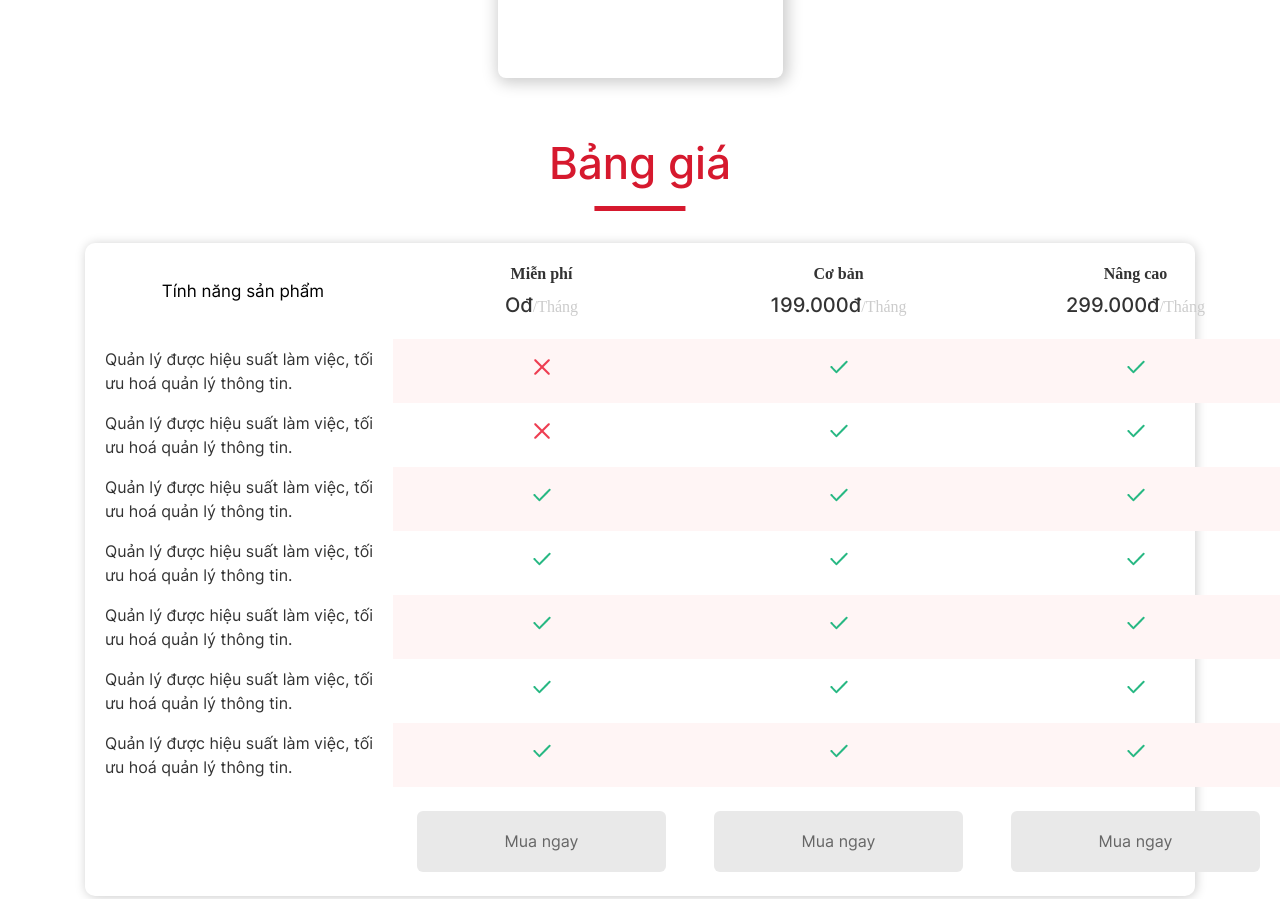
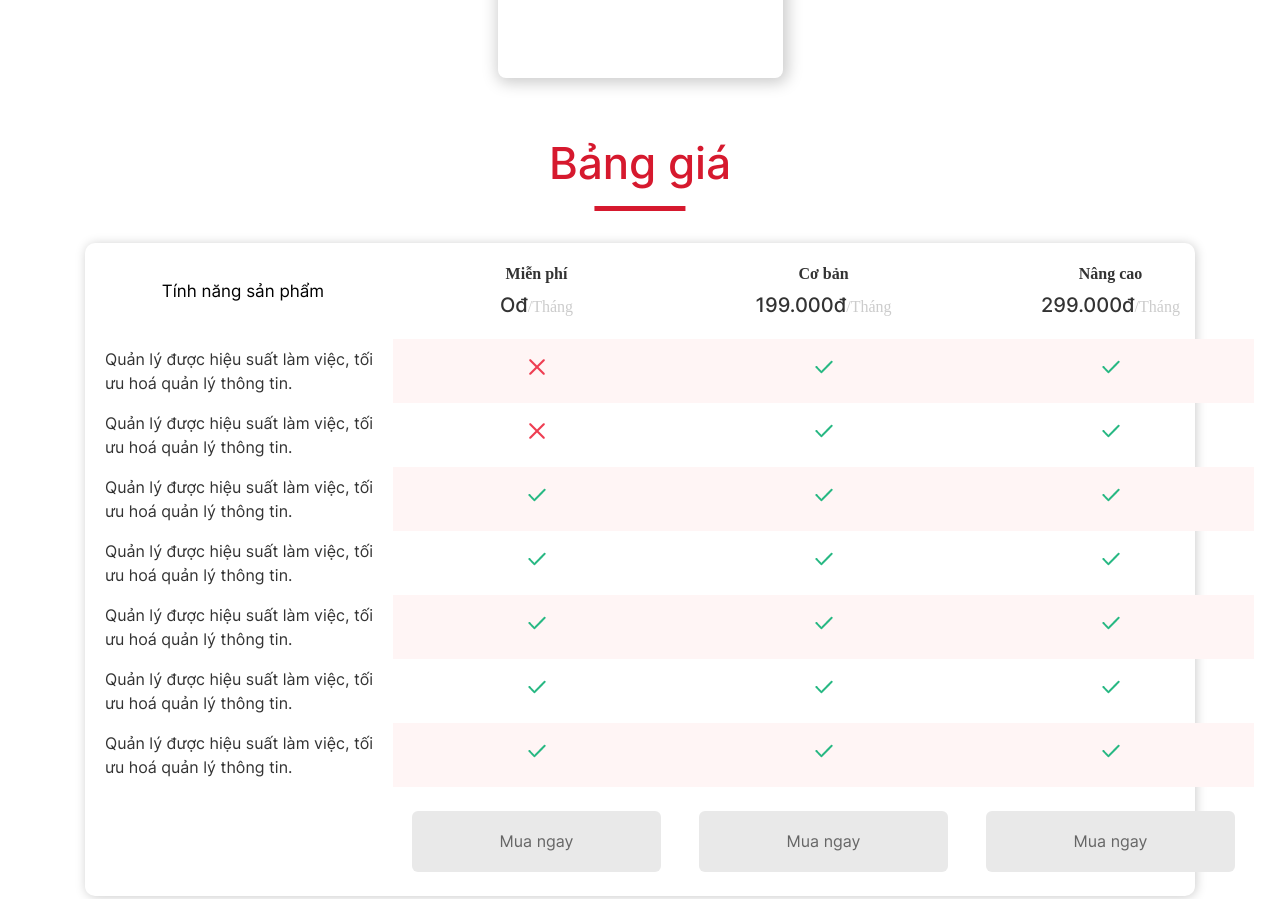
Before and after one commit to phamxuansanga11/addy-print, a website: page index.html in a window 1280 px wide. Shown: the part 1906-2805 px from the top of the page. Drawn offline with nearby package versions, Linux system fonts and the light colour scheme; files whose address does not match are found by name; a web font is replaced by a local one.

Commit message:
edit price

```diff
--- a/scss/imports/pages/_home.scss
+++ b/scss/imports/pages/_home.scss
@@ -238,6 +238,7 @@
         display: flex;
         .price__content-item {
           overflow: hidden;
+          width: 287px;
           &:hover {
             border: 2px solid $primary-cl;
             border-radius: 10px;
@@ -261,7 +262,6 @@
               }
             }
           }
-          width: 297px;
           .--title {
             position: relative;
             height: 96px;
```
Also changed, not shown: dest/style.min.css, 1 other file.
